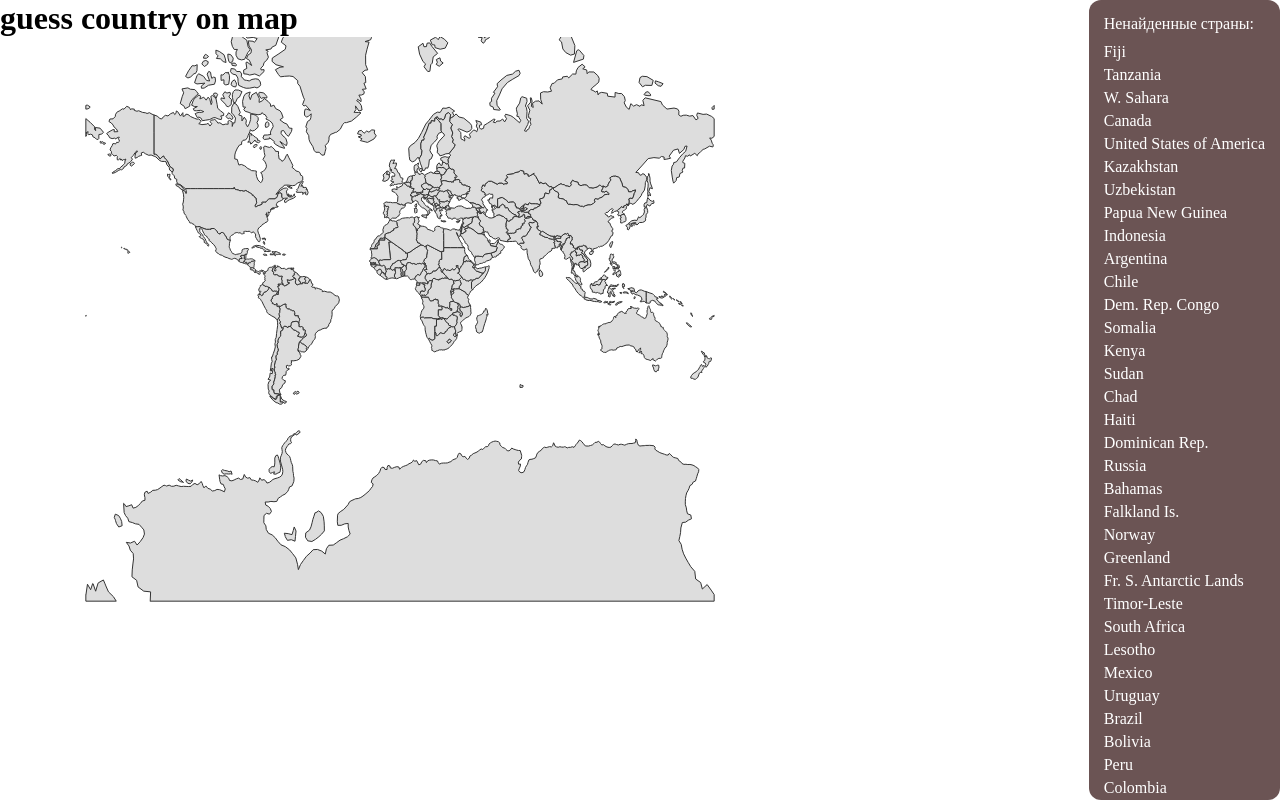
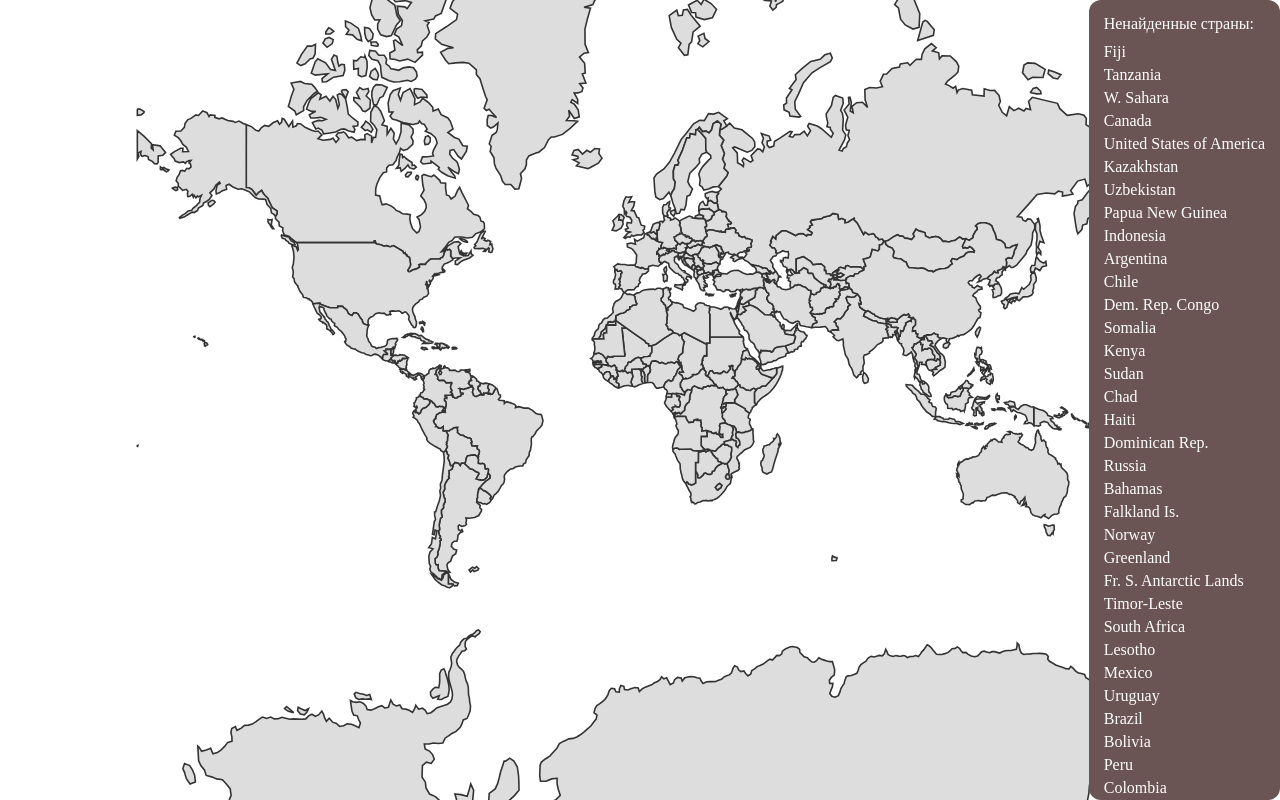
Before and after one commit to LizKa2091/guess-country-on-map, a React (Vite) app: page / in a window 1280 px wide. Built offline with nearby package versions, Linux system fonts and the light colour scheme.

Commit message:
feat(WorldMap): set adaptive map size

```diff
--- a/src/App.tsx
+++ b/src/App.tsx
@@ -7,7 +7,6 @@ import './styles/global.scss';
 const App: FC = () => {
    return (
       <div className='app-container'>
-         <h1>guess country on map</h1>
          <WorldMap />
          <CountriesList />
       </div>
--- a/src/components/WorldMap/WordMap.module.scss
+++ b/src/components/WorldMap/WordMap.module.scss
@@ -1,6 +1,7 @@
 .svg {
-   width: 100vw;
-   height: 600px;
+   width: 100%;
+   height: 100vh;
+   display: block;
 }
 
 .form {
--- a/src/components/WorldMap/WorldMap.tsx
+++ b/src/components/WorldMap/WorldMap.tsx
@@ -18,7 +18,7 @@ const WorldMap: FC = () => {
    const { countries, setFoundCountry } = useCountries();
 
    const projection = d3.geoMercator().scale(100).translate([400, 250]);
-   const pathGenerator = d3.geoPath().projection(projection);
+   const pathGenerator = d3.geoPath().projection(projection)
 
    const handleCountryClick = (country: string, id: string) => {
       setIsGuessed(null);
@@ -39,7 +39,7 @@ const WorldMap: FC = () => {
 
    return (
       <>
-         <svg className={styles.svg}>
+         <svg viewBox='0 0 800 500' preserveAspectRatio='xMidYMid meet' className={styles.svg}>
             {countries.map((data: IStatusedCountryItem) => {
                const name = data.properties.name || data.id;
                const isHovered = hovered === name;
```
